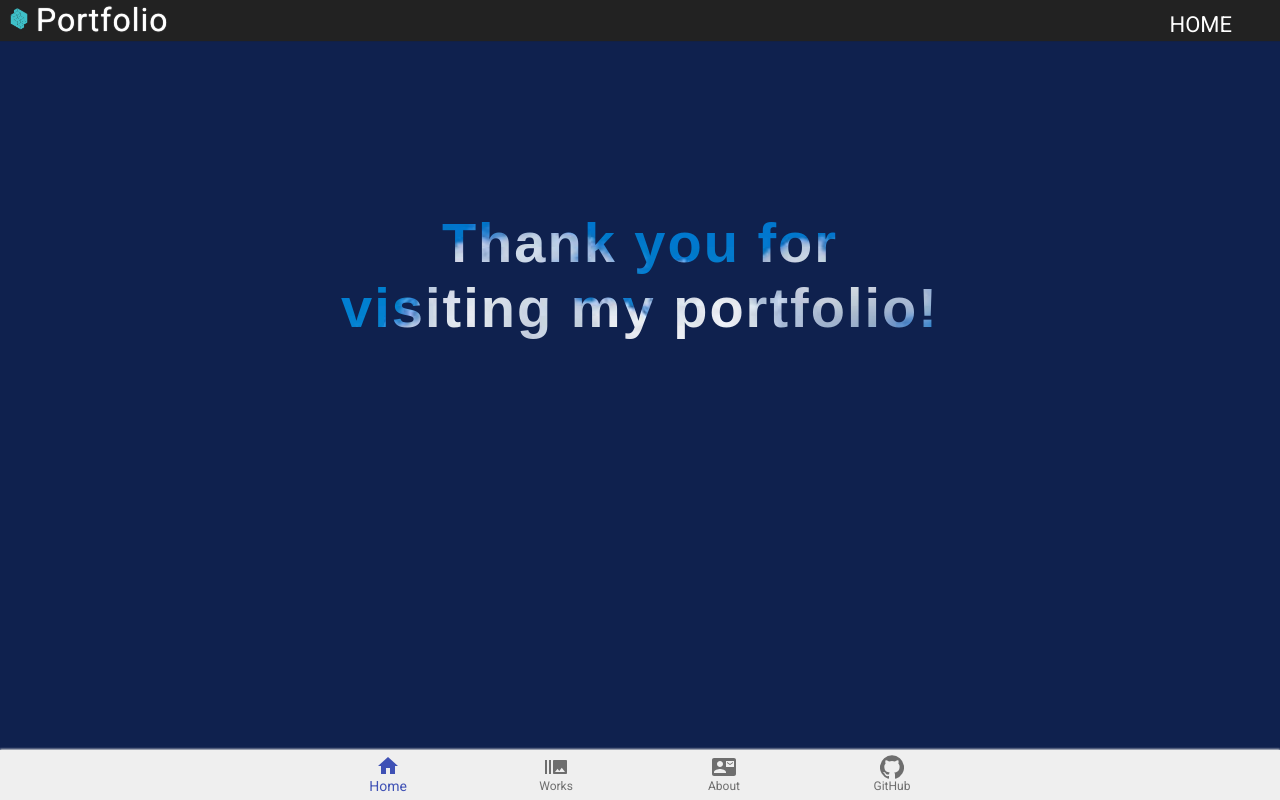
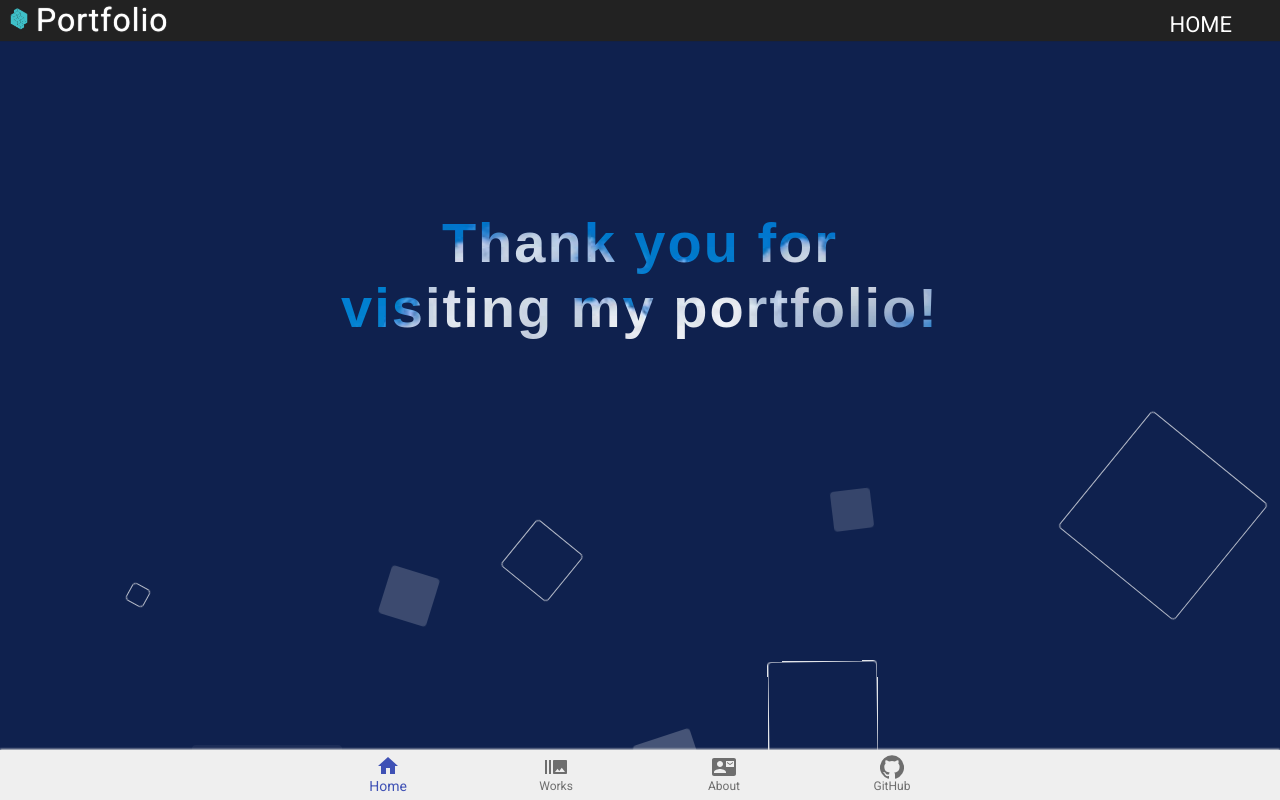
Before and after one commit to daita2021/portfolio, a React (Create React App) app: page / in a window 1280 px wide. Built offline with nearby package versions, Linux system fonts and the light colour scheme.

Commit message:
homeアニメーション追加

```diff
--- a/src/App.css
+++ b/src/App.css
@@ -25,6 +25,7 @@ h2 {
 }
 
 .grid {
+  padding-top: 20px;
   display: grid;
   grid-template-columns: 1fr 1fr;
   grid-template-rows: 1fr 1fr;
@@ -60,7 +61,7 @@ h2 {
   grid-column: 2 / 3;
   grid-row: 2 / 3;
 }
-@media (max-width: 700px) {
+@media (max-width: 767px) {
   .grid:before {
     height: 30px;
   }
@@ -81,44 +82,12 @@ h2 {
   overflow-x: auto;
   scroll-snap-type: y mandatory;
   height: calc(100vh - 90px);
+  position: relative;
 }
 
 .snapItem {
   scroll-snap-align: start;
 }
-
-/* wave */
-/* .wave {
-  position: absolute;
-  height: 52px;
-  width: 100%;
-  background: #0f214e;
-  bottom: 0;
-}
-
-.wave::before,
-.wave::after {
-  content: "";
-  display: block;
-  position: absolute;
-}
-
-.wave::before {
-  width: 51%;
-  height: 7%;
-  background-color: #fff;
-  right: calc(-1% + 1px);
-  top: 97%;
-  border-radius: 100% 90%;
-}
-.wave::after {
-  width: 52%;
-  height: 6%;
-  background-color: #0f214e;
-  left: -1%;
-  top: calc(97% - 4px);
-  border-radius: 100% 91%;
-} */
 
 /* HOME テキスト */
 .txt1Box {
@@ -188,6 +157,7 @@ h2 {
   }
 }
 
+/* アニメーション */
 .fadeIn {
   animation-name: fadeIn;
   animation-duration: 2.5s;
@@ -201,3 +171,129 @@ h2 {
     opacity: 1;
   }
 }
+
+.animeArea {
+  width: 100%;
+  height: calc(100vh - 90px);
+  position: absolute;
+  top: 0;
+  left: 0;
+  z-index: 1000;
+}
+.squares {
+  position: absolute;
+  top: 0;
+  left: 0;
+  width: 100%;
+  height: calc(100vh - 45px);
+  overflow: hidden;
+}
+
+@media (max-width: 767px) {
+  .squares {
+    height: calc(100vh - 60px);
+  }
+}
+
+.squares span {
+  position: absolute;
+  display: block;
+  width: 20px;
+  height: 20px;
+  border: 1px solid #fff;
+  opacity: 0.2;
+  animation: toTop 20s linear infinite;
+  bottom: -100px;
+  border-radius: 4px;
+}
+
+.squares span:nth-child(1) {
+  left: 30%;
+  width: 50px;
+  height: 50px;
+  animation-delay: 0s;
+}
+
+.squares span:nth-child(2) {
+  left: 10%;
+  width: 20px;
+  height: 20px;
+  animation-delay: 2s;
+  animation-duration: 12s;
+}
+
+.squares span:nth-child(3) {
+  left: 70%;
+  width: 20px;
+  height: 20px;
+  animation-delay: 4s;
+}
+
+.squares span:nth-child(4) {
+  left: 40%;
+  width: 60px;
+  height: 60px;
+  animation-delay: 0s;
+  animation-duration: 18s;
+}
+
+.squares span:nth-child(5) {
+  left: 65%;
+  width: 40px;
+  height: 40px;
+  animation-delay: 0s;
+  animation-duration: 15s;
+}
+
+.squares span:nth-child(6) {
+  left: 60%;
+  width: 110px;
+  height: 110px;
+  animation-delay: 3s;
+}
+
+.squares span:nth-child(7) {
+  left: 15%;
+  width: 150px;
+  height: 150px;
+  animation-delay: 7s;
+}
+
+.squares span:nth-child(8) {
+  left: 50%;
+  width: 25px;
+  height: 25px;
+  animation-delay: 15s;
+  animation-duration: 45s;
+}
+
+.squares span:nth-child(9) {
+  left: 50%;
+  width: 60px;
+  height: 60px;
+  animation-delay: 2s;
+  animation-duration: 35s;
+}
+
+.squares span:nth-child(10) {
+  left: 85%;
+  width: 150px;
+  height: 150px;
+  animation-delay: 0s;
+  animation-duration: 18s;
+}
+.squares span:nth-child(odd) {
+  background-color: #ffffff40;
+  border: 0;
+}
+
+@keyframes toTop {
+  0% {
+    transform: translateY(0) rotate(0deg);
+    opacity: 1;
+  }
+  100% {
+    transform: translateY(-1000px) rotate(720deg);
+    opacity: 0;
+  }
+}
--- a/src/containers/Home.jsx
+++ b/src/containers/Home.jsx
@@ -12,6 +12,22 @@ export const Home = () => {
             visiting my portfolio!
           </p>
         </div>
+        {/*  */}
+        <div className="animeArea">
+          <div className="squares">
+            <span></span>
+            <span></span>
+            <span></span>
+            <span></span>
+            <span></span>
+            <span></span>
+            <span></span>
+            <span></span>
+            <span></span>
+            <span></span>
+          </div>
+        </div>
+        {/*  */}
         <div className="commonBox snapItem grid">
           <div className="gItem1">
             <img src={Illust} alt=""></img>
```
